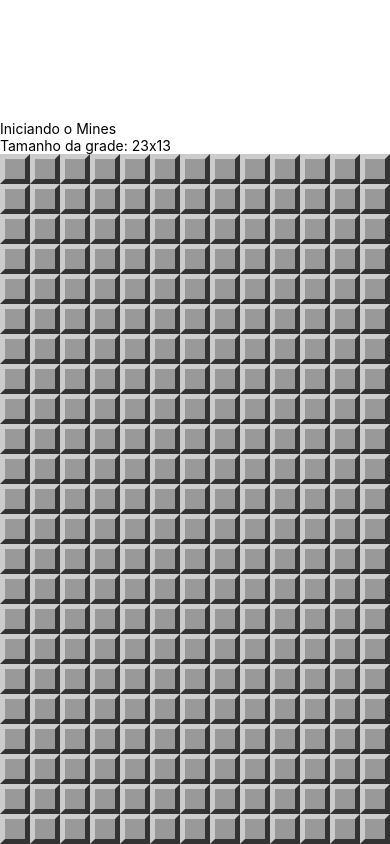
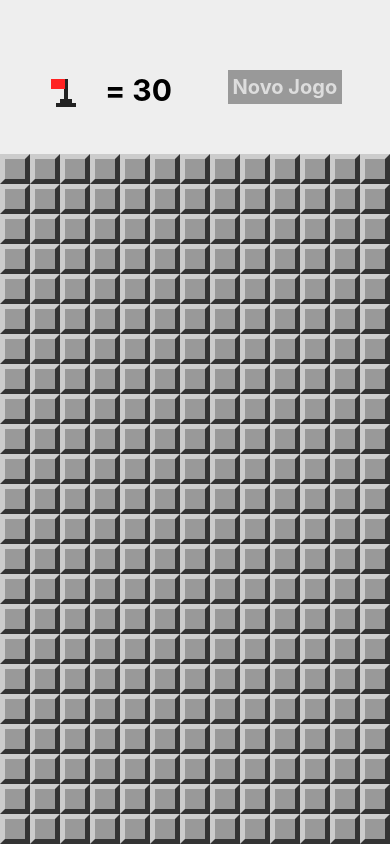
Before and after one commit to gabibecker/mines, a React Native app: screen / in a window 390 px wide. Built offline with nearby package versions, Linux system fonts and the light colour scheme.

Commit message:
Adicionando cabeçalho do jogo

```diff
--- a/App.tsx
+++ b/App.tsx
@@ -2,6 +2,7 @@
 import params from "./src/params";
 import { SafeAreaView, StyleSheet, Text, View, Alert } from "react-native"; // Importando Text
 import MineField from "./src/components/MineField";
+import Header from "./src/components/Header";
 import {
   createMinedBoard,
   cloneBoard,
@@ -9,7 +10,8 @@
   hadExplosion,
   wonGame,
   showMines,
-  invertFlag
+  invertFlag,
+  flagsUsed,
 } from './src/functions'
 
 export default class App extends Component {
@@ -66,8 +68,8 @@
   render() {
     return (
       <SafeAreaView style={styles.container}>
-        <Text>Iniciando o Mines</Text>
-        <Text>Tamanho da grade: {params.getRowsAmount()}x{params.getColumnsAmount()}</Text>
+        <Header flagsLeft={this.minesAmount() - flagsUsed(this.state.board)}
+        onNewGame={() => this.setState(this.createState)}/>
         <View style={styles.board}>
           <MineField board={this.state.board}
           onOpenField={this.onOpenField}
--- /dev/null
+++ b/src/components/Header.tsx
@@ -0,0 +1,54 @@
+import React from "react";
+import { View, StyleSheet, Text, TouchableOpacity } from "react-native";
+import Flag from "./Flag";
+
+export default props => {
+    return (
+        <View style={styles.container}>
+            <View style={styles.flagContainer}>
+                <TouchableOpacity onPress={props.onFlagPress}
+                style={styles.flagButton}>
+                 <Flag bigger/>
+                </TouchableOpacity>
+                <Text style = {styles.flagsLeft}> = {props.flagsLeft}</Text>
+            </View>
+            <TouchableOpacity style={styles.button} onPress={props.onNewGame}>
+                <Text style={styles.buttonLabel}>Novo Jogo</Text>
+            </TouchableOpacity>
+        </View>
+    )
+}
+
+const styles = StyleSheet.create({
+    container: {
+        flex: 1,
+        flexDirection: 'row',
+        backgroundColor: '#EEE',
+        alignItems: 'center',
+        justifyContent: 'space-around',
+        paddingTop: 20,
+        paddingHorizontal: 20,
+    },
+    flagContainer: {
+        flexDirection: 'row',
+    },
+    flagButton: {
+        marginTop: 10,
+        minWidth: 30
+    },
+    flagsLeft: {
+        fontSize: 30,
+        fontWeight: 'bold',
+        paddingTop: 5,
+        marginLeft: 20,
+    },
+    button:{
+        backgroundColor: '#999',
+        padding: 5,
+    },
+    buttonLabel: {
+        fontSize: 20,
+        color: '#DDD',
+        fontWeight: 'bold',
+    }
+})
--- a/src/functions.tsx
+++ b/src/functions.tsx
@@ -97,6 +97,9 @@
         const field = board[row][column]
         field.flagged = !field.flagged
     }
+
+    const flagsUsed = board => fields(board).filter(field => field.flagged).length
+
 export {createMinedBoard,
     cloneBoard,
     openField,
@@ -104,4 +107,5 @@
     wonGame,
     showMines,
     invertFlag,
+    flagsUsed,
 }
```
